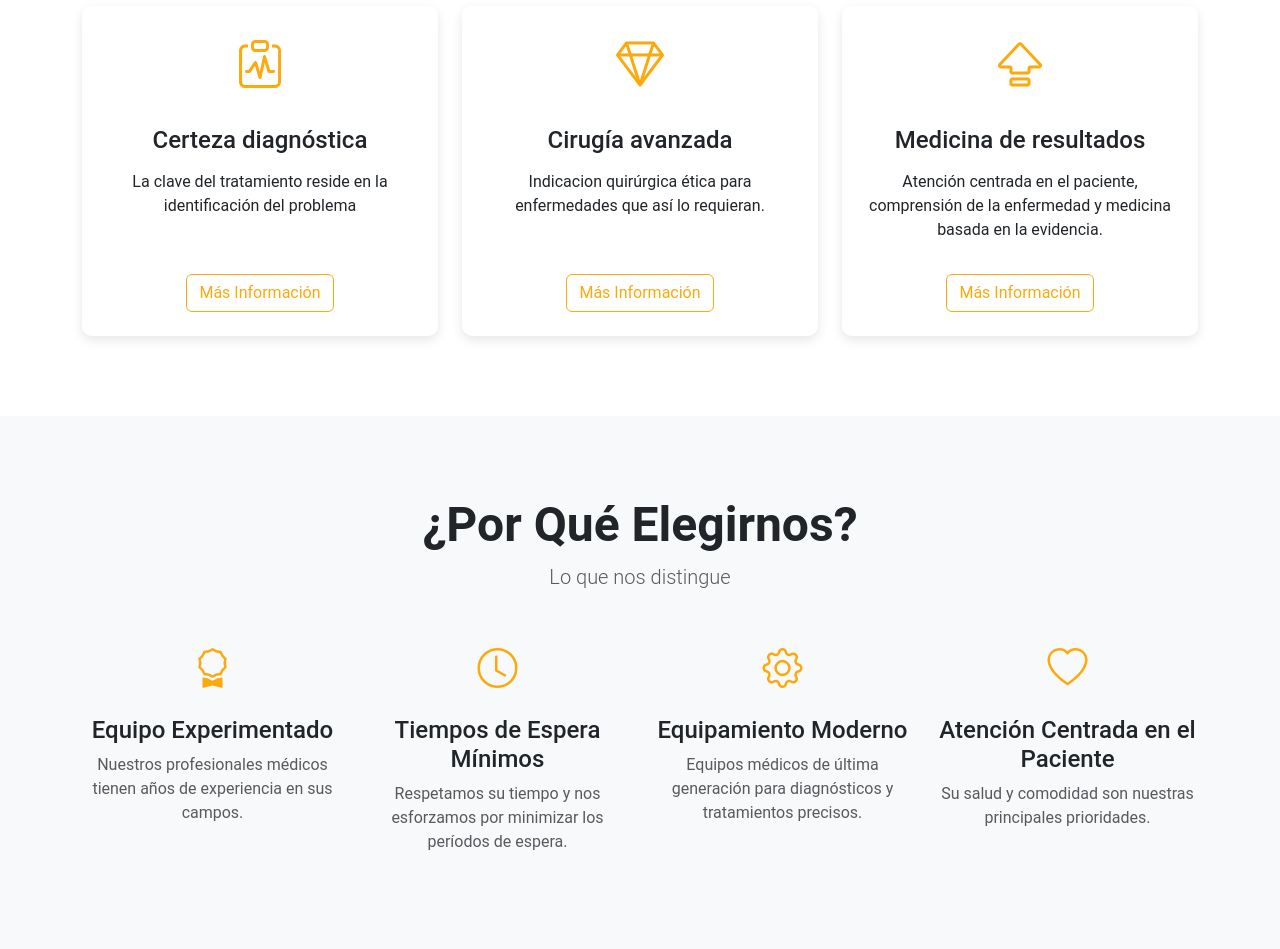
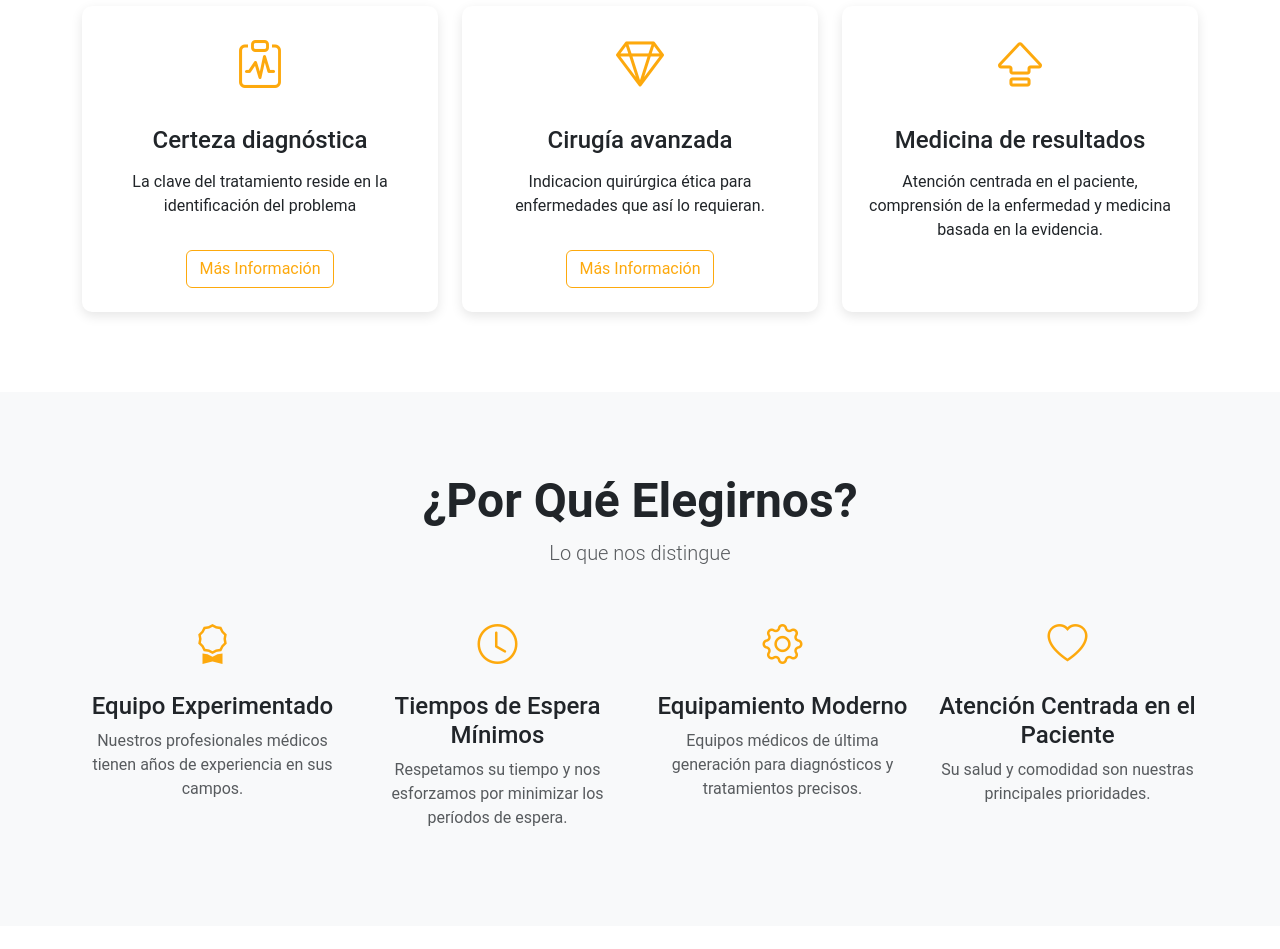
Before and after one commit to Metche216/drme, a Django app: page / in a window 1280 px wide. Shown: the part 1018-1967 px from the top of the page. Run offline with Django 5.2, Linux system fonts and the light colour scheme; data that the repository does not hold is empty.

Commit message:
content: remove Más Información button from Medicina de resultados

```diff
--- a/templates/index.html
+++ b/templates/index.html
@@ -70,9 +70,7 @@
                         <h4 class="card-title mb-3">Medicina de resultados</h4>
                         <p class="card-text">Atención centrada en el paciente, comprensión de la enfermedad y medicina basada en la evidencia. </p>
                     </div>
-                    <div class="card-footer bg-transparent border-0 text-center pb-4">
-                        <a href="/servicios/#especializados" class="btn btn-outline-primary">Más Información</a>
-                    </div>
+
                 </div>
             </div>
         </div>
```
